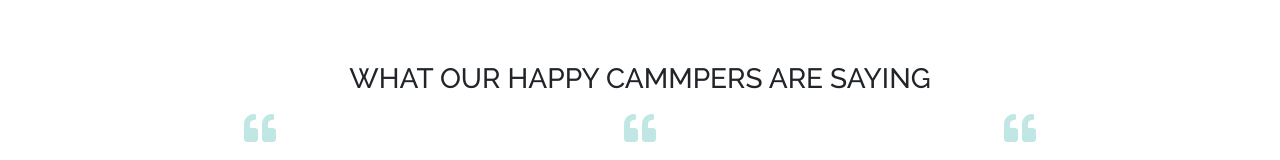
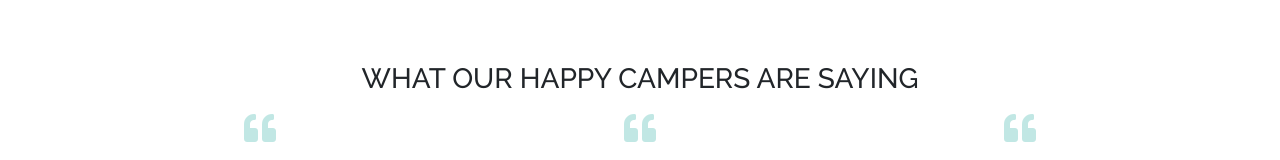
Before and after one commit to projectAlonso/bootstrapProject, a plain HTML site: page index.html in a window 1280 px wide. Shown: the part 2006-2166 px from the top of the page. Drawn offline with nearby package versions, Linux system fonts and the light colour scheme.

Commit message:
Corrected a typo
Corrected a typo

```diff
--- a/index.html
+++ b/index.html
@@ -105,7 +105,7 @@
 
    <section id="quotes">
        <div class="container text-center mt-4">
-           <h3>WHAT OUR HAPPY CAMMPERS ARE SAYING</h3>
+           <h3>WHAT OUR HAPPY CAMPERS ARE SAYING</h3>
            <div class="row">
                 <div class="col-md-4 my-2">
                    <i class="fas fa-quote-left fa-2x text-primary mb-3"></i>
```
